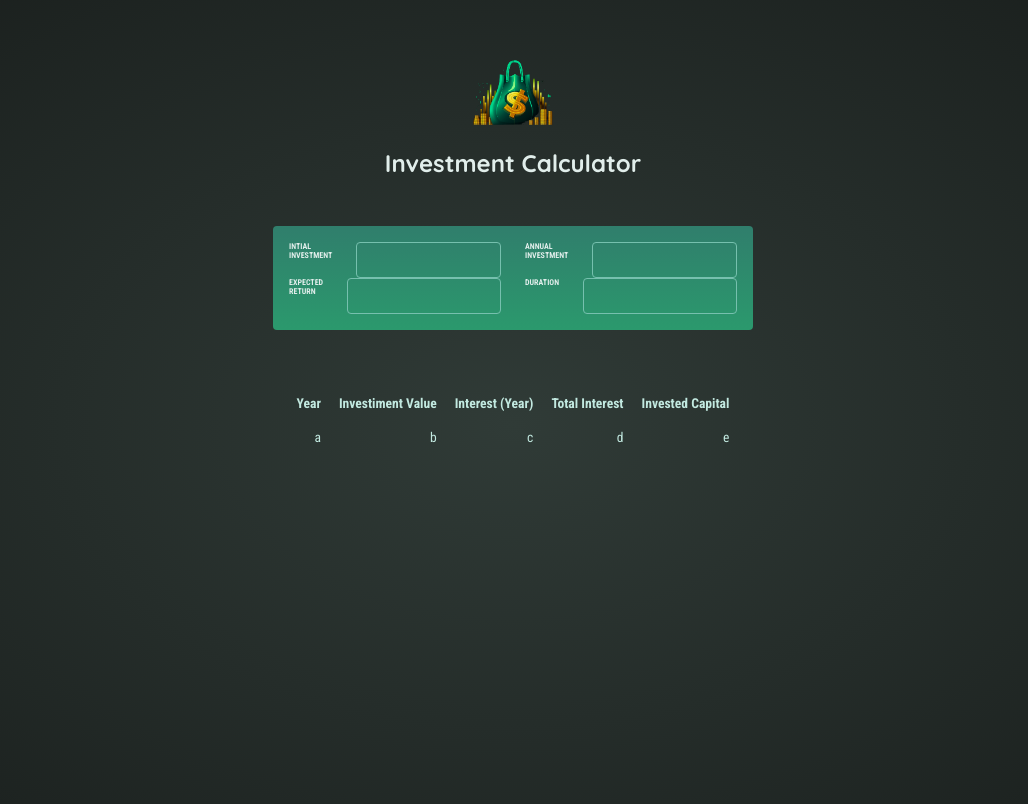
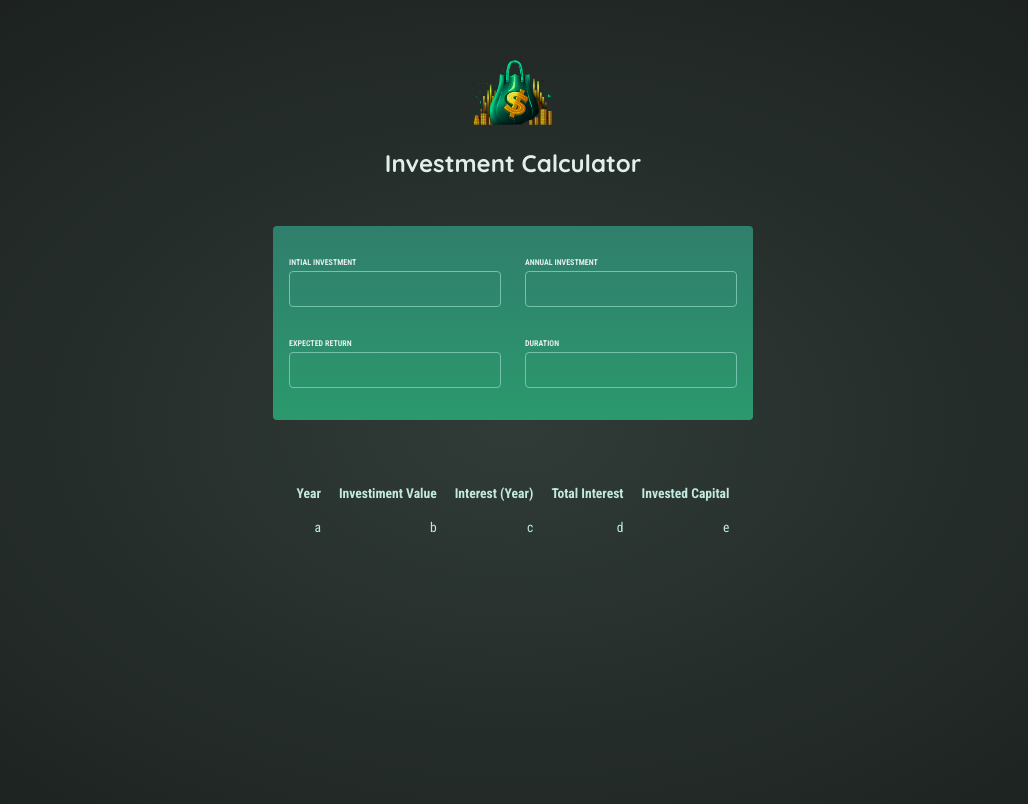
Before and after one commit to bubsworth/02-react-essentails-starting-project, a React (Vite) app: page / in a window 1280 px wide. Shown: the top 804 px of the page, without its empty margins (127-1155 px from the left). Built offline with nearby package versions, Linux system fonts and the light colour scheme.

Commit message:
Fix styling on user input component

```diff
--- a/src/components/UserInput.jsx
+++ b/src/components/UserInput.jsx
@@ -1,18 +1,26 @@
-export default function UserInput() {
+export default function UserInput({}) {
   return (
-        <div id="user-input">
+    <section id="user-input">
       <div className="input-group">
+        <p>
           <label>Intial investment</label>
-                <input/>
+        <input type="number" required />
+        </p>
+        <p>
           <label>Annual Investment</label>
-                <input/>
+        <input type="number" required />
+        </p>
       </div>
       <div className="input-group">
+        <p>
           <label>Expected return</label>
-                <input/>
+        <input type="number" required />
+        </p>
+        <p>
           <label>Duration</label>
-                <input/>
+        <input type="number" required />
+        </p>
       </div>
-        </div>
+    </section>
   );
 }
```
Lines whose indentation alone changed are shown as unchanged.
